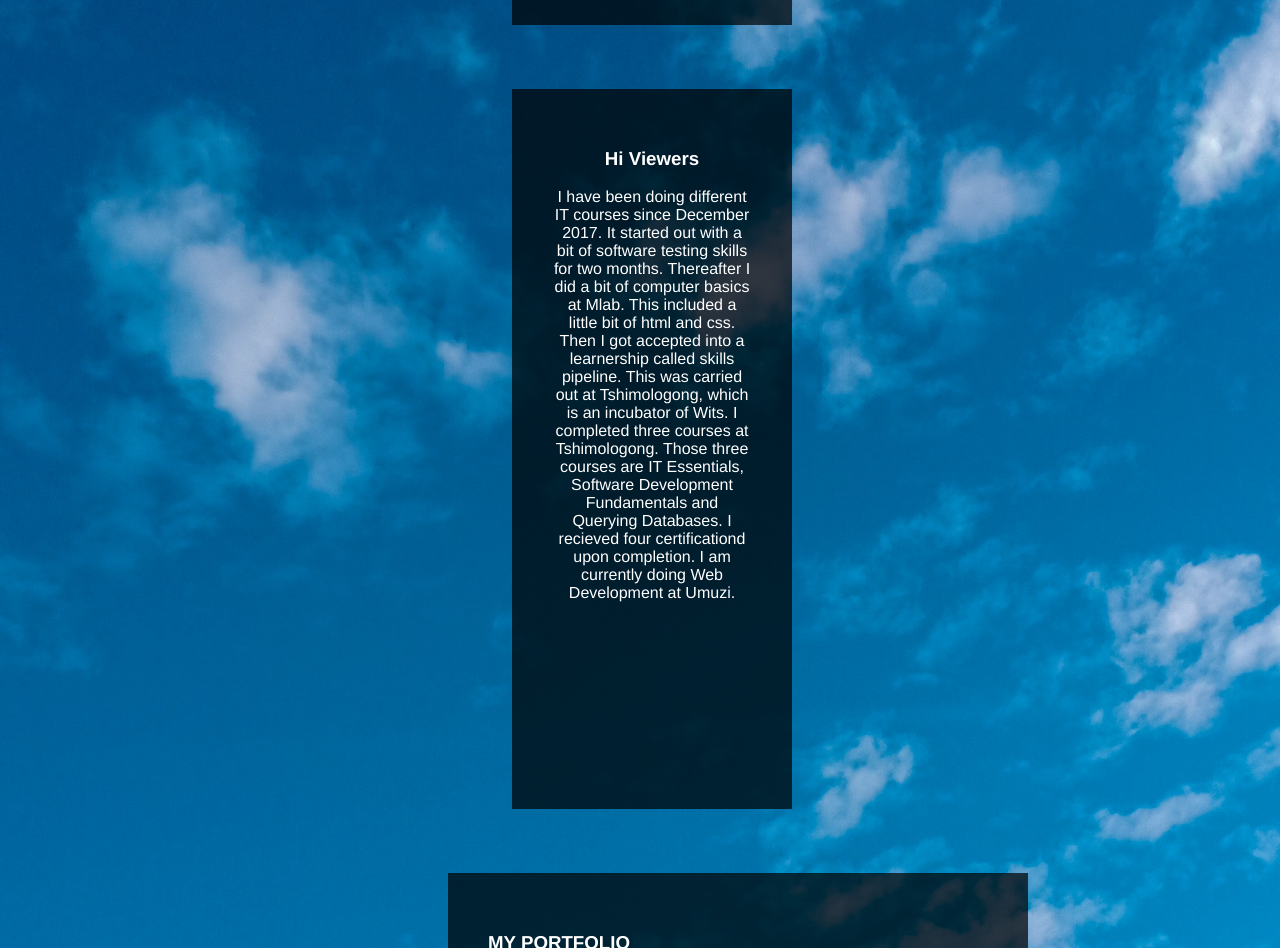
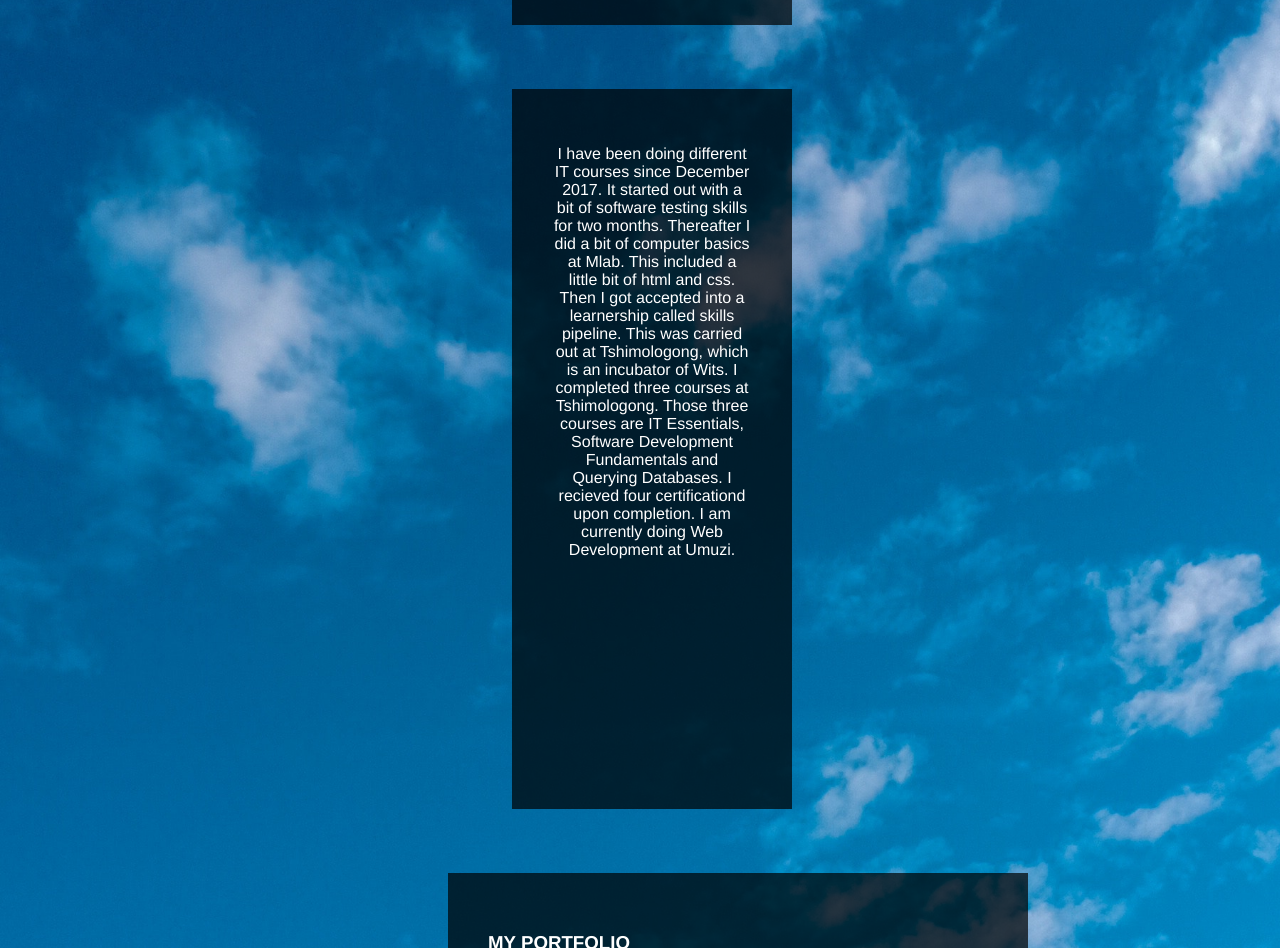
Before and after one commit to Lisa1400/my-personal-website, a plain HTML site: page portfolio.html in a window 1280 px wide. Shown: the part 759-1707 px from the top of the page. Drawn offline with Linux system fonts and the light colour scheme.

Commit message:
scrapped about me heading

```diff
--- a/portfolio.html
+++ b/portfolio.html
@@ -25,8 +25,6 @@
     </div>
 
     <div class="about" id="about">
-      <h3>Hi Viewers</h3>
-
 
       <p>
 
```
